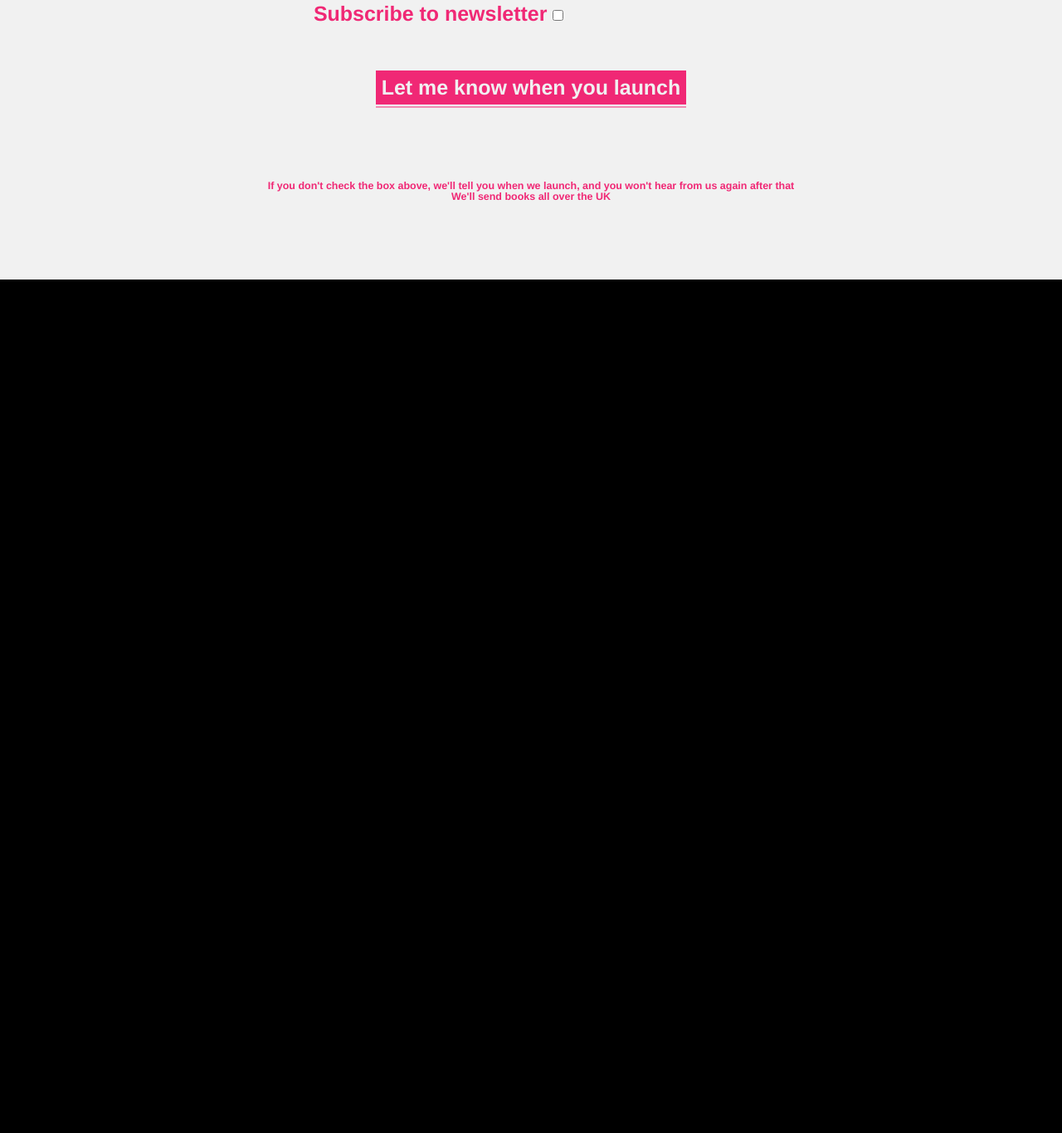
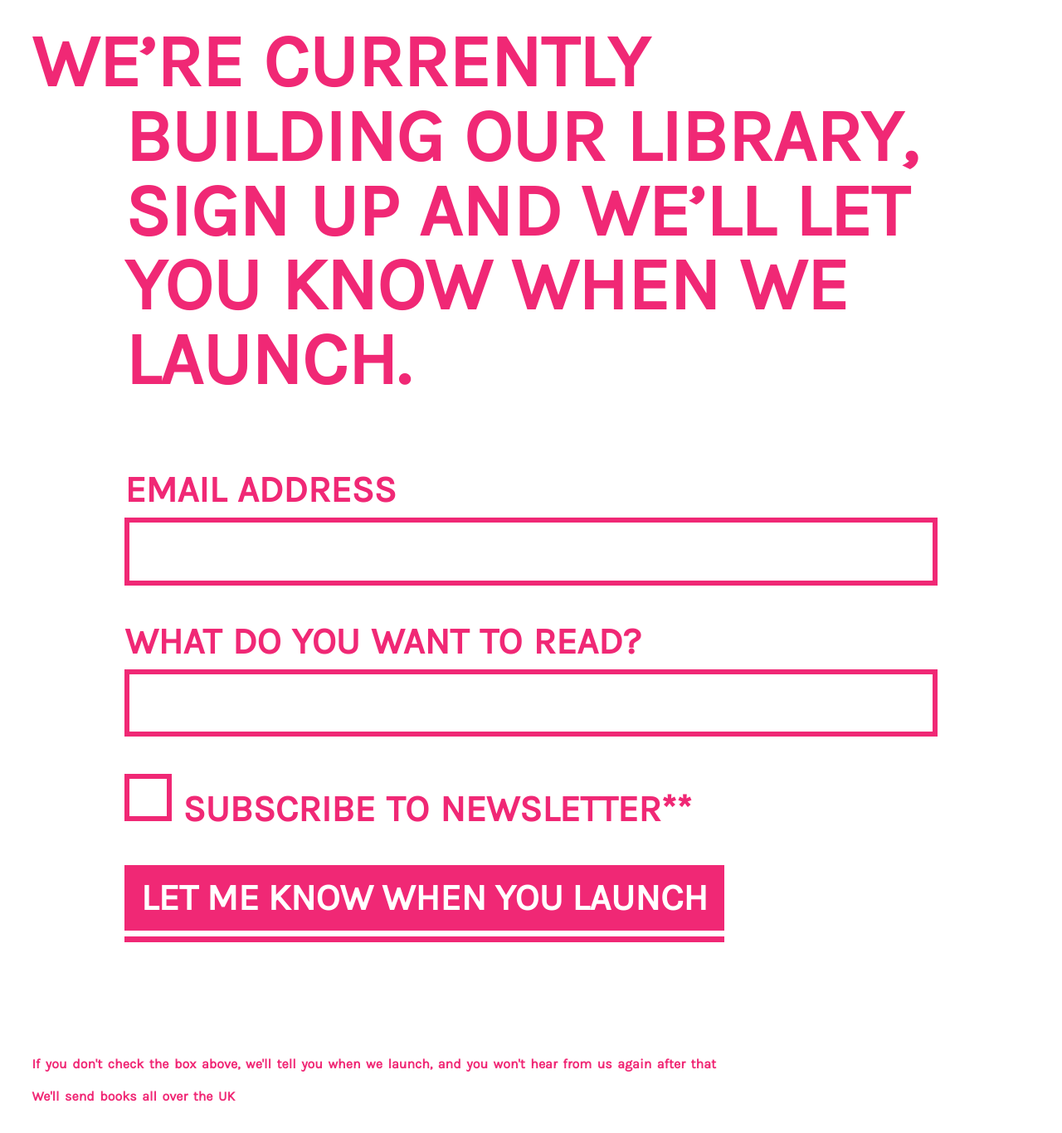
Before and after one commit to annagoss/designlibrary, a plain HTML site: page index.html in a window 1280 px wide. Shown: the part 1304-2670 px from the top of the page at 83% size. Before the commit the page ends 1641 px from the top, so only its background shows below. Drawn offline with Linux system fonts and the light colour scheme.

Commit message:
update design

```diff
--- a/index.html
+++ b/index.html
@@ -20,6 +20,7 @@ j=d.createElement(s),dl=l!='dataLayer'?'&l='+l:'';j.async=true;j.src=
 <!-- End Google Tag Manager -->
 
      <meta name="viewport" content="width=device-width">
+     <link href="https://fonts.googleapis.com/css?family=Karla" rel="stylesheet">
      <style>
         * {
            margin: 0;
@@ -31,120 +32,128 @@ j=d.createElement(s),dl=l!='dataLayer'?'&l='+l:'';j.async=true;j.src=
            color: inherit;
            font-style: inherit;
         }
-         *:focus {
+        body {
+           position: relative;
+           text-transform: uppercase;
+           -webkit-font-smoothing: antialiased;
+           color: #f02875;
+           font-family: Karla, sans-serif;
+           font-weight: 800;
+           font-size: 40px;
+           font-size: 7vw;
+           word-spacing: 0.03em;
+           line-height: 1;
+           padding: 0 3%;
+        }
+        body:after {
+           position: fixed;
+           color: transparent;
+           content: ".";
+           top: -100px;
+           bottom: -100px;
+           left: 0;
+           border-left: 0.15em solid #f02875;
+        }
+        h1 {
+           margin: 33vh 0;
+        }
+        p {
+           margin-top: 1em;
+           max-width: 11em;
+           padding-left: 1.25em;
+           text-indent: -1.25em;
+        }
+        form {
+           font-size: 50%;
+           margin-top: 2em;
+        }
+        @media (min-width:640px) {
+           form {
+              padding: 0 2.5em 0 2.5em;
+           }
+        }
+        form div {
+           margin-bottom: 1em;
+           position: relative;
+        }
+        form label {
+           display: block;
+        }
+        form .email input,
+        form .details input {
+           margin-top: 0.25em;
+           width: 100%;
+           border: 0.15em solid;
+           font-family: serif;
+           font-weight: 400;
+           word-spacing: 0;
+           letter-spacing: 0;
+           padding: 0.15em 0.25em 0.25em;
+           box-sizing: border-box;
+           background: white;
+        }
+        form .email input:focus,
+        form .details input:focus,
+        form .subscribe input:focus+span:before,
+        form button:focus {
            box-shadow: 0 25px 50px #f02875;
            outline: none;
         }
-         html {
-            background: black;
+        form .subscribe input {
+           position: absolute;
+           z-index: -10;
+           left: 0.2em;
+           top: 0.2em;
         }
-         body {
-            background: #f1f1f1;
-            font-family: 'Helvetica Neue', sans-serif;
-            font-weight: bold;
-            font-size: 14px;
-            line-height: 1.1;
-            vertical-align: baseline;
+        form .subscribe input+span:before {
+           content: "X";
+           font-family: serif;
+           font-weight: 400;
+           display: inline-block;
+           width: 1em;
+           height: 1em;
+           color: transparent;
+           border: 0.15em solid #f02875;
+           overflow: hidden;
+           cursor: pointer;
+           text-align: center;
+           background: white;
+        }
+        form .subscribe input:checked+span:before {
            color: #f02875;
-            -webkit-font-smoothing: antialiased;
-         }
-         @media(max-width: 500px) {
-            body {
-               font-size: 2.75vw;
-            }
-         }
-         @media(min-width: 1100px) {
-            body {
-               font-size: 1.3vw;
-            }
-         }
-         header {
-            background: url(book.jpg) no-repeat center top;
-            background-size: 100% auto;
-            padding: 5.5em 1.1em;
-            min-height: 50vh;
-         }
-         h1 {
-            text-align: center;
-            font-size: 200%;
-            line-height: 50vh;
-         }
-         h1 strong {
-            font-size: 150%;
-            text-transform:uppercase;
-         }
-         main {
-            padding: 0 1.1em;
-            margin: 0 auto;
-            max-width: 21em;
-            font-size: 150%;
-         }
-         main p {
-            margin: 0 0 2.2em;
-         }
-         form label {
-            display: block;
-            margin: 2.2em 0;
-         }
-         form span {
-            display: block;
-         }
-         form input {
-            margin-top: 0.55em;
-            box-sizing: border-box;
-            border: 1px solid;
-            background: transparent;
-            width: 100%;
-            padding: 0.275em;
         }
         form button {
            position: relative;
-            border: none;
+           overflow: visible;
+           border: 0.15em solid #f02875;
            background: #f02875;
-            color: #f1f1f1;
-            padding: 0.275em;
+           color: white;
+           text-transform: uppercase;
+           padding: 0.25em 0.3em;
            cursor: pointer;
-            display: block;
-            margin: 0 auto;
         }
         form button:after {
+           position: absolute;
            content: ".";
            color: transparent;
-            position: absolute;
-            border-bottom: 2px solid #f02875;
-            width: 100%;
-            left: 0;
-            bottom: -4px;
-            opacity: 0.5;
-         }
-         form button:hover:after {
-            opacity: 1;
+           bottom: -0.45em;
+           left: -0.15em;
+           right: -0.15em;
+           height: 0.15em;
+           background: #f02875;
         }
         footer {
-            padding: 5.5em 1.1em;
-            text-align: center;
+           padding: 1em 0;
         }
         footer p {
-            font-size: 0.75em;
-         }
-         body:after {
-            content: '.';
-            position: fixed;
-            top: -50%;
-            right: -50%;
-            bottom: -50%;
-            left: -50%;
-            z-index: -1;
-            background: #f02875;
+           font-size: 16px;
+           text-transform: none;
+           line-height: 1.4;
+           max-width: 100%;
+           text-indent: 0;
+           padding: 0;
         }
 
-        div.mc-field-group.input-group label {
-          display: inline-block;
-        }
-
-        div.mc-field-group.input-group input {
-          width: auto;
-        }
      </style>
       <title>Design Library London</title>
    </head>
@@ -155,9 +164,9 @@ height="0" width="0" style="display:none;visibility:hidden"></iframe></noscript>
 <!-- End Google Tag Manager (noscript) -->
 <header><h1><strong>Design Library</strong></h1></header>
     <main>
-         <p>Borrow books about design, technology and internet culture.</p>
-         <p>We send them to you. You send them back when you're done.</p>
-         <p>We're currently building our library. Sign up to find out when we launch.</p>
+       <p>Borrow books about design, technology &amp; internet culture.</p>
+       <p>We send them to you. You send them back when you&#8217;re done.*</p>
+       <p>We&#8217;re currently building our library, sign up and&nbsp;we&#8217;ll let you know when we launch.</p>
 
 
        <!-- Begin MailChimp Signup Form -->
@@ -165,17 +174,16 @@ height="0" width="0" style="display:none;visibility:hidden"></iframe></noscript>
        <form action="https://london.us18.list-manage.com/subscribe/post?u=16b8af6f229636968e2860ed0&amp;id=086e405e44" method="post" id="mc-embedded-subscribe-form" name="mc-embedded-subscribe-form" class="validate" target="_blank" novalidate>
            <div id="mc_embed_signup_scroll">
 
-         <div class="mc-field-group">
+       <div class="mc-field-group email">
         <label for="mce-EMAIL">Email address </label>
         <input type="email" value="" name="EMAIL" class="required email" id="mce-EMAIL">
        </div>
-         <div class="mc-field-group">
+       <div class="mc-field-group details">
         <label for="mce-BOOKNAME">What do you want to read?</label>
         <input type="text" value="" name="BOOKNAME" class="" id="mce-BOOKNAME">
        </div>
-         <div class="mc-field-group input-group">
-             <label>Subscribe to newsletter</label>
-             <input type="checkbox" value="1" name="group[106][1]" id="mce-group[106]-106-0">
+       <div class="mc-field-group input-group subscribe">
+           <label><input type="checkbox" value="1" name="group[106][1]" id="mce-group[106]-106-0"><span>&nbsp;Subscribe to newsletter**</span></label>
        </div>
        <!-- real people should not fill this in and expect good things - do not remove this or risk form bot signups-->
        <div style="position: absolute; left: -5000px;" aria-hidden="true"><input type="text" name="b_16b8af6f229636968e2860ed0_086e405e44" tabindex="-1" value=""></div>
```
Lines whose indentation alone changed are shown as unchanged.
